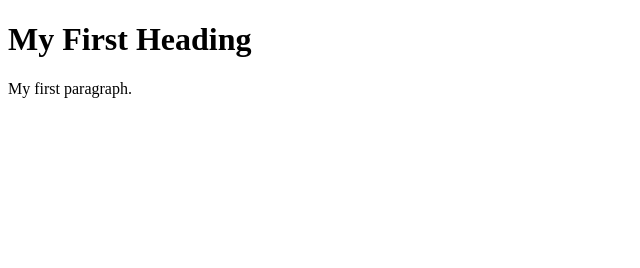
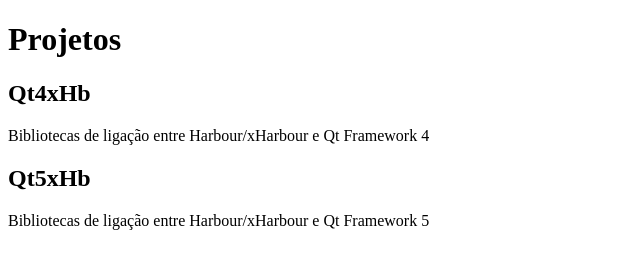
Before and after one commit to marcosgambeta/marcosgambeta.github.io, a plain HTML site: page index.html in a window 1280 px wide. Shown: the whole page, without its empty margins (0-640 px from the left). Drawn offline with Linux system fonts and the light colour scheme.

Commit message:
Update index.html

```diff
--- a/index.html
+++ b/index.html
@@ -2,9 +2,13 @@
 <html>
 <body>
 
-<h1>My First Heading</h1>
+<h1>Projetos</h1>
 
-<p>My first paragraph.</p>
+<h2>Qt4xHb</h2>
+<p>Bibliotecas de ligação entre Harbour/xHarbour e Qt Framework 4</p>
+
+<h2>Qt5xHb</h2>
+<p>Bibliotecas de ligação entre Harbour/xHarbour e Qt Framework 5</p>
 
 </body>
 </html>
```
